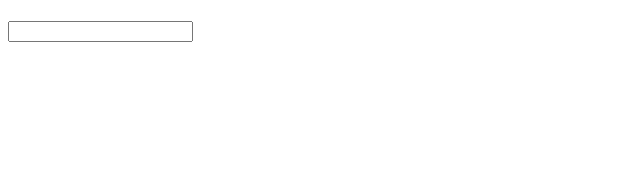
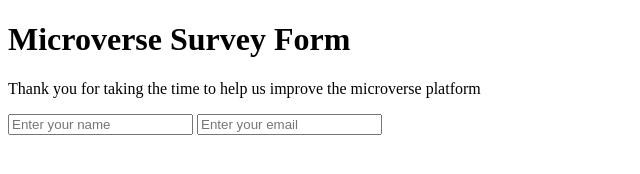
Before and after one commit to Kossi-stack/kossi-yannick, a plain HTML site: page index.html in a window 1280 px wide. Shown: the whole page, without its empty margins (0-640 px from the left). Drawn offline with Linux system fonts and the light colour scheme.

Commit message:
email validation

```diff
--- a/index.html
+++ b/index.html
@@ -10,17 +10,19 @@
 
      <div>
        <h1 id="title">
-
+        Microverse Survey Form
        </h1>
 
     <p id="description">
+      Thank you for taking the time to help us improve the microverse platform
     </p>
 
 
 
     <form id="survey-form">
 
-        <input type="text" id="name">
+        <input type="text" id="name" required placeholder="Enter your name">
+        <input type="email" id="email" name= "email" required placeholder="Enter your email" >
 
     </form>
 
```
